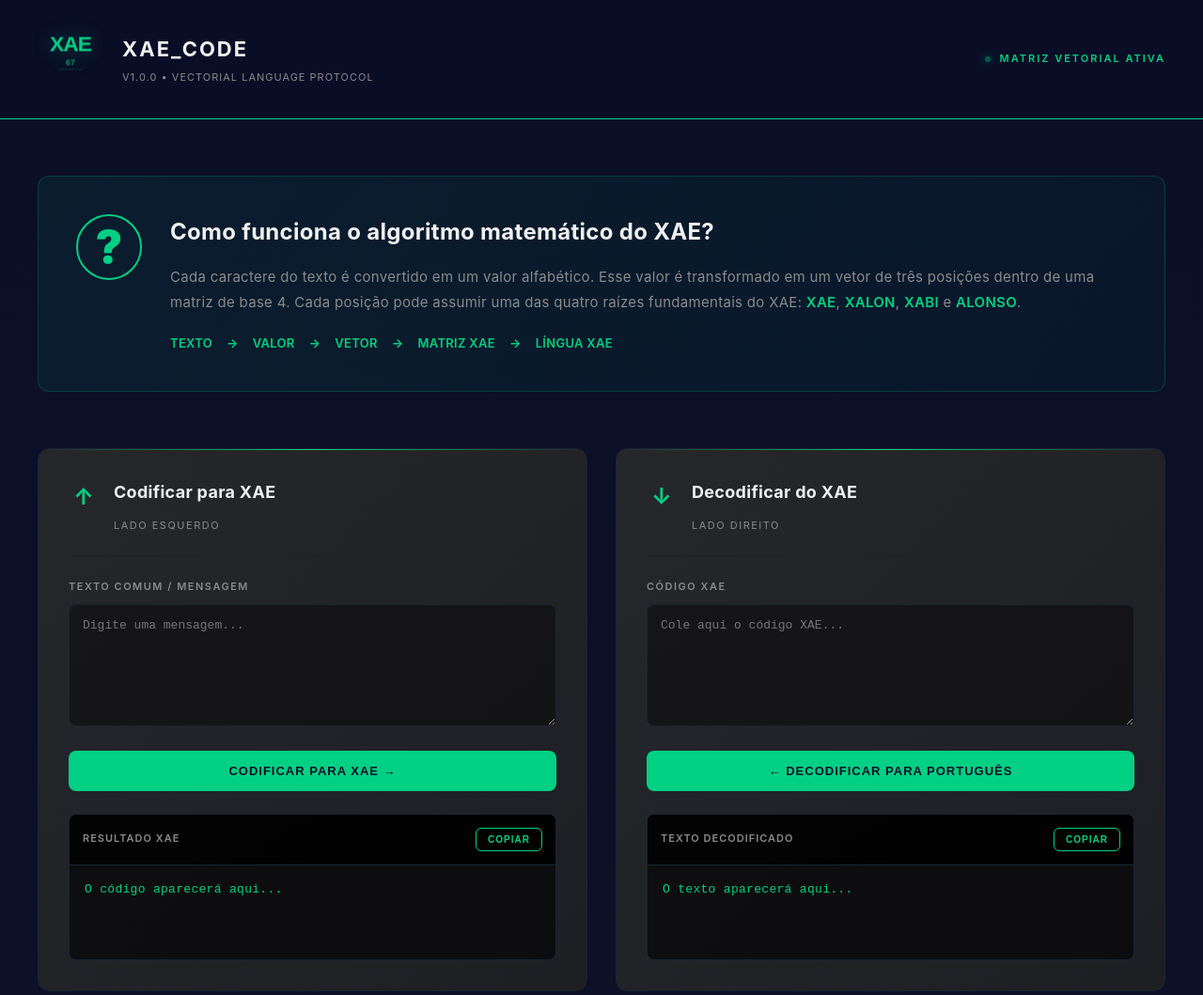
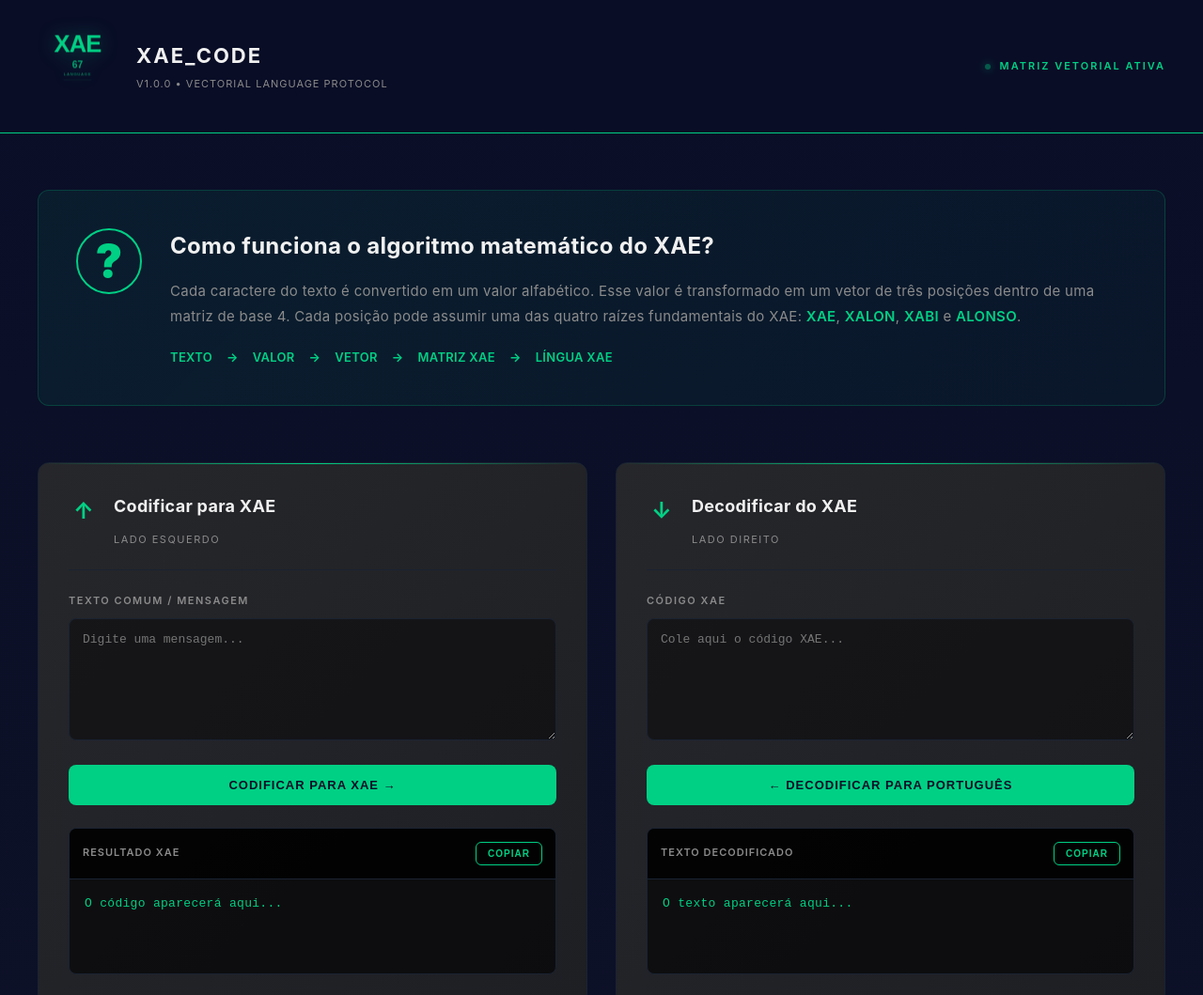
Before and after one commit to ch134822-design/XAE-, a plain HTML site: page docs/index.html in a window 1280 px wide. Shown: the top 1059 px of the page at 94% size. Drawn offline with Linux system fonts and the light colour scheme.

Commit message:
Design: increased logo size and added LANGUAGE subtitle

```diff
--- a/docs/index.html
+++ b/docs/index.html
@@ -60,8 +60,8 @@
             font-size: 42px;
             font-weight: 900;
             color: var(--accent);
-            width: 70px;
-            height: 70px;
+            width: 85px;
+            height: 85px;
             display: flex;
             align-items: center;
             justify-content: center;
@@ -599,15 +599,18 @@
     <header class="topbar">
         <div class="brand">
             <div class="brand-icon">
-                <svg viewBox="0 0 160 160" xmlns="http://www.w3.org/2000/svg" preserveAspectRatio="xMidYMid meet">
+                <svg viewBox="0 0 180 200" xmlns="http://www.w3.org/2000/svg" preserveAspectRatio="xMidYMid meet">
                     <!-- XAE text - clean and modern -->
-                    <text x="80" y="70" font-size="52" font-weight="900" text-anchor="middle" fill="currentColor" font-family="Arial, sans-serif" letter-spacing="-2">XAE</text>
+                    <text x="90" y="75" font-size="60" font-weight="900" text-anchor="middle" fill="currentColor" font-family="Arial, sans-serif" letter-spacing="-2">XAE</text>
 
                     <!-- 67 - smaller, subtle -->
-                    <text x="80" y="105" font-size="20" font-weight="700" text-anchor="middle" fill="currentColor" opacity="0.7" font-family="Arial, sans-serif">67</text>
+                    <text x="90" y="115" font-size="24" font-weight="700" text-anchor="middle" fill="currentColor" opacity="0.8" font-family="Arial, sans-serif">67</text>
+
+                    <!-- LANGUAGE label -->
+                    <text x="90" y="135" font-size="10" font-weight="600" text-anchor="middle" fill="currentColor" opacity="0.5" font-family="Arial, sans-serif" letter-spacing="1.5">LANGUAGE</text>
 
                     <!-- Subtle underline accent -->
-                    <line x1="50" y1="115" x2="110" y2="115" stroke="currentColor" stroke-width="1.5" opacity="0.3"/>
+                    <line x1="55" y1="145" x2="125" y2="145" stroke="currentColor" stroke-width="1" opacity="0.2"/>
                 </svg>
             </div>
             <div class="brand-info">
```
